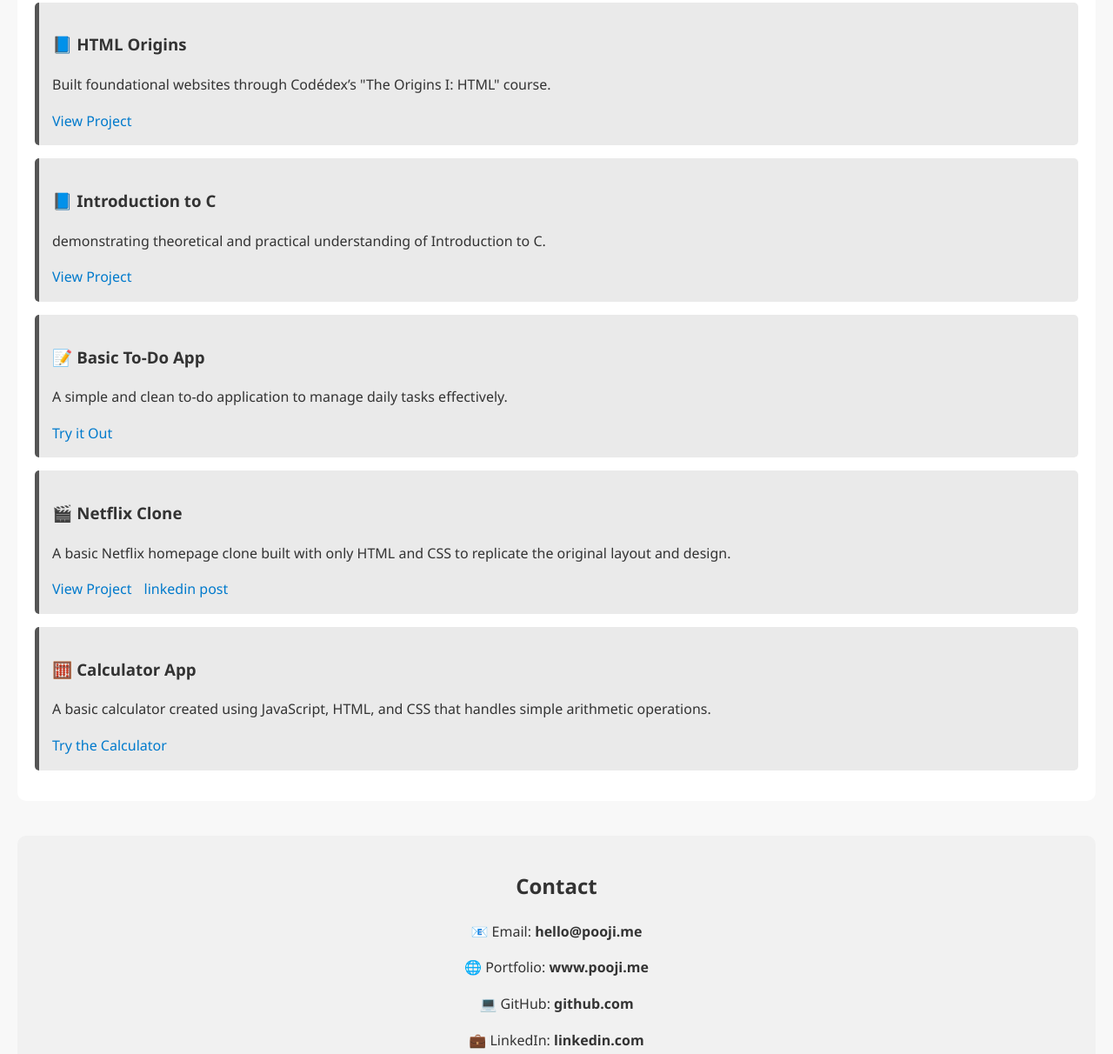
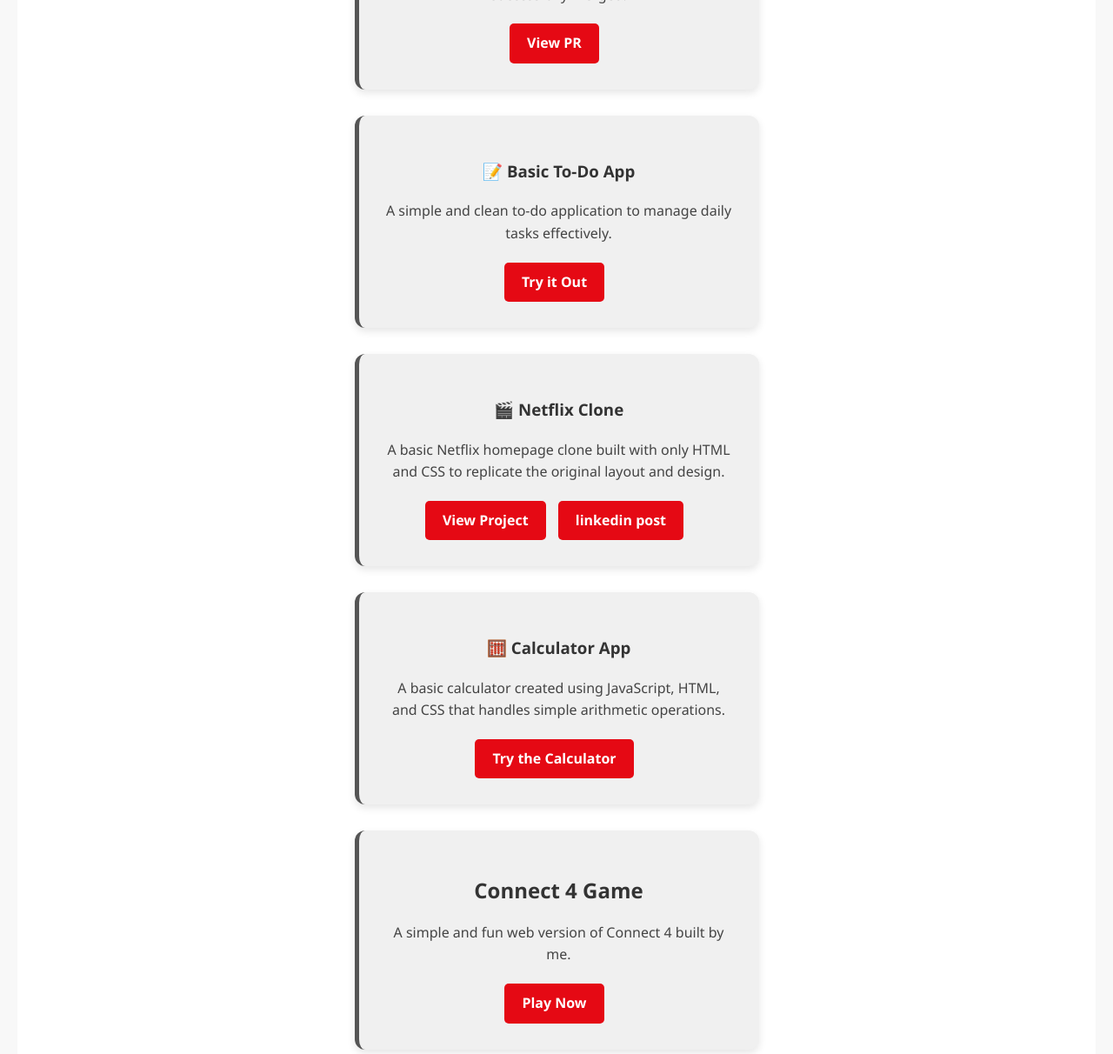
Before and after one commit to poojitha-kandi/poojitha-kandi.github.io, a plain HTML site: page index.html in a window 1280 px wide. Shown: the part 908-2120 px from the top of the page at 87% size. Drawn offline with Linux system fonts and the light colour scheme.

Commit message:
fix: update personal information and enhance project card styles

```diff
--- a/index.html
+++ b/index.html
@@ -17,7 +17,7 @@
     <section class="about">
       <h2>About Me</h2>
       <img src="pooji.jpg" alt="Poojitha's Photo" class="profile-pic">
-      <p>Hello! I'm <strong>Poojitha Kandi</strong>, a 2nd-year Computer Science student at PSCMR College of Engineering and Technology. I'm passionate about building web applications, solving problems, and working on impactful projects. I'm eager to gain real-world experience and grow as a developer.</p>
+      <p>Hello! I'm <strong>Poojitha Kandi</strong>, a 3rd-year Computer Science student at PSCMR College of Engineering and Technology. I'm passionate about building web applications, solving problems, and working on impactful projects. I'm eager to gain real-world experience and grow as a developer.</p>
     </section>
 
     <section class="projects">
@@ -26,16 +26,6 @@
         <h3>🌐 React.js Telugu Translation</h3>
         <p>Contributed to the official React.js repository by translating content to Telugu. Pull request successfully merged.</p>
         <a href="https://github.com/reactjs/te.react.dev/pull/142" target="_blank">View PR</a>
-      </div>
-      <div class="project-card">
-        <h3>📘 HTML Origins</h3>
-        <p>Built foundational websites through Codédex’s "The Origins I: HTML" course.</p>
-        <a href="./html-certificate.png" target="_blank">View Project</a>
-      </div>
-      <div class="project-card">
-        <h3>📘 Introduction to C</h3>
-        <p>demonstrating theoretical and practical understanding of Introduction to C.</p>
-        <a href="./sololearn.pdf" target="_blank">View Project</a>
       </div>
       <div class="project-card">
   <h3>📝 Basic To-Do App</h3>
@@ -55,6 +45,12 @@
   <p>A basic calculator created using JavaScript, HTML, and CSS that handles simple arithmetic operations.</p>
   <a href="https://calci.pooji.me/" target="_blank">Try the Calculator</a>
 </div>
+<div class="project-card">
+  <h2>Connect 4 Game</h2>
+  <p>A simple and fun web version of Connect 4 built by me.</p>
+  <a href="https://connect-4.pooji.me/" target="_blank">Play Now</a>
+</div>
+
 
 
     </section>
--- a/styy.css
+++ b/styy.css
@@ -82,3 +82,38 @@ footer {
   text-align: center;
   padding: 10px 0;
 }
+
+.project-card {
+  padding: 30px;
+  background-color: #f0f0f0;
+  border-radius: 12px;
+  max-width: 400px;
+  margin: 30px auto;
+  text-align: center;
+  box-shadow: 0 4px 10px rgba(0, 0, 0, 0.1);
+}
+
+.project-card h2 {
+  font-size: 1.5rem;
+  margin-bottom: 10px;
+}
+
+.project-card p {
+  font-size: 1rem;
+  margin-bottom: 20px;
+  color: #444;
+}
+
+.project-card a {
+  display: inline-block;
+  padding: 10px 20px;
+  background-color: #e50914;
+  color: white;
+  text-decoration: none;
+  border-radius: 5px;
+  font-weight: bold;
+}
+
+.project-card a:hover {
+  background-color: #b00610;
+}
```
